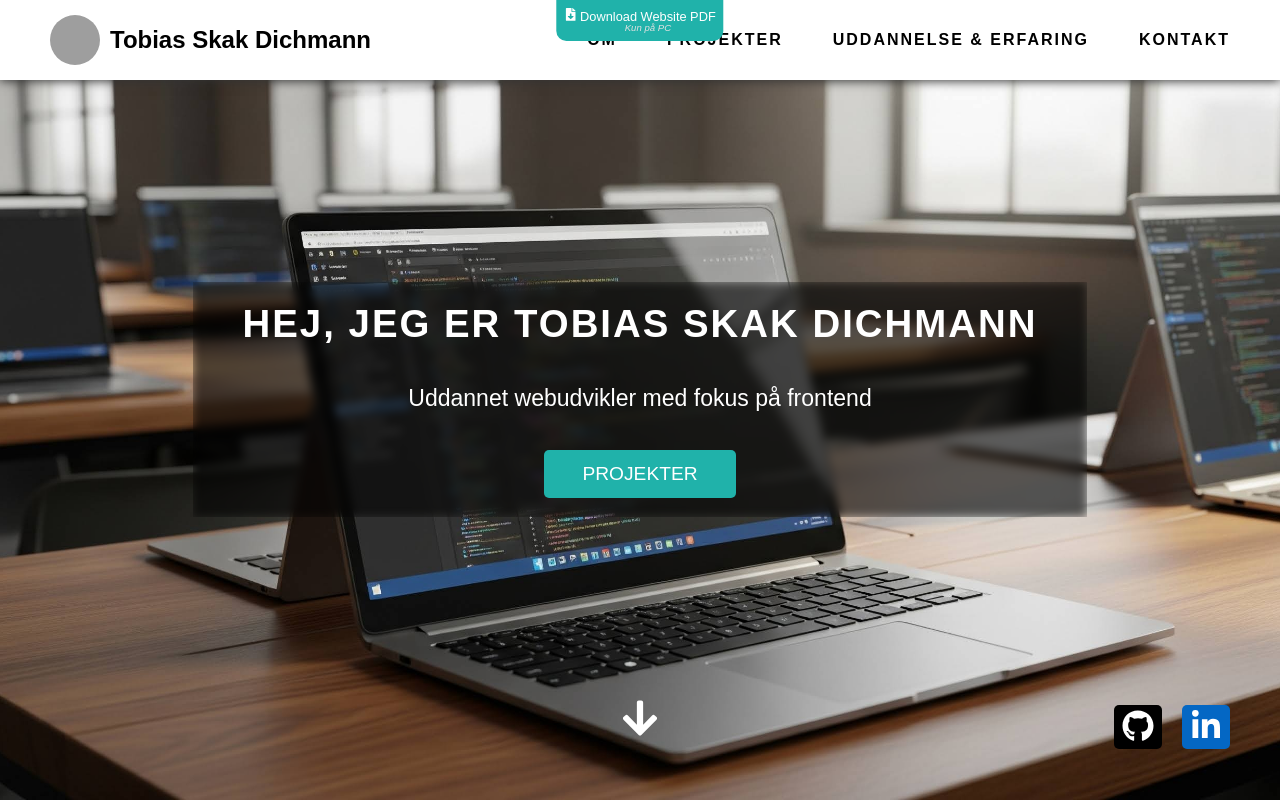
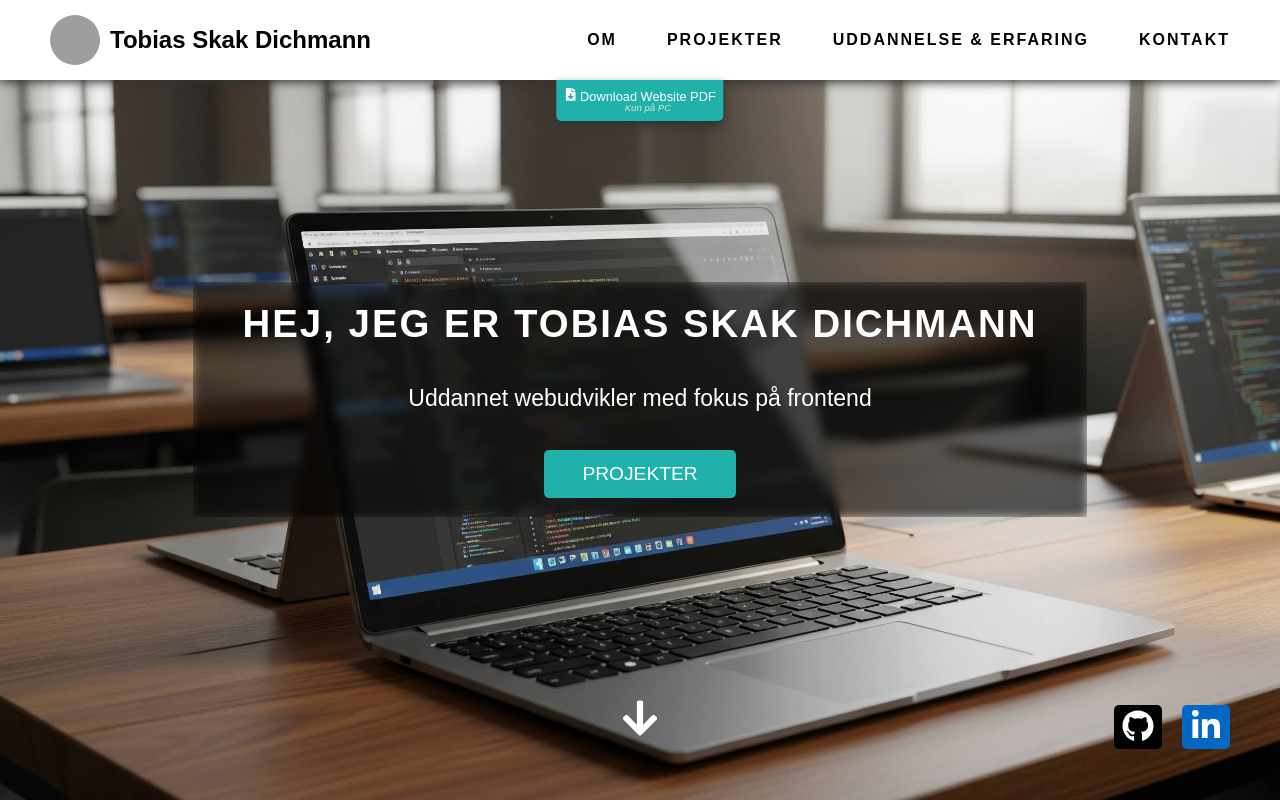
Before and after one commit to tobiasdichmann/my-portfolio, a React (Create React App) app: page / in a window 1280 px wide. Shown: the top 800 px of the page. Built offline with nearby package versions, Linux system fonts and the light colour scheme; grey boxes are pictures that could not be loaded.

Commit message:
Updated PagePDF button placement
Changed the PagePDF button location to be under the navbar, so that it dosen't block any text anymore, on smaller screens

```diff
--- a/src/styles/navbar.scss
+++ b/src/styles/navbar.scss
@@ -6,33 +6,13 @@
   padding: 0 50px;
   background-color: white;
   position: fixed;
-  box-shadow: 0 1px 10px rgb(50, 50, 50);
+  box-shadow: 0 2px 10px rgb(50, 50, 50);
   z-index: 2;
 
   display: flex;
   flex-direction: row;
   justify-content: space-between;
   align-items: center;
-
-  .download-page {
-    width: 35px;
-    padding: 5px;
-    margin-left: -17px;
-    color: rgb(85, 85, 85);
-    background-color: white;
-    font-size: 20px;
-    text-align: center;
-    border-radius: 0 0 5px 5px;
-    box-shadow: 0 5px 5px rgb(50, 50, 50);
-
-    position: absolute;
-    left: 50%;
-    bottom: -35px;
-
-    &:hover {
-      color: #a5a5a5;
-    }
-  }
 
   a {
     font: {
--- a/src/styles/page-pdf.scss
+++ b/src/styles/page-pdf.scss
@@ -6,15 +6,17 @@
   background-color: $main-color;
   font-size: 0.8rem;
   border: none;
-  border-radius: 0 0 10px 10px;
+  border-radius: 0 0 5px 5px;
   cursor: pointer;
   line-height: 10px;
 
   position: fixed;
+  top: 10dvh;
   left: 50%;
   transform: translateX(-50%);
   z-index: 3;
   transition: background-color 0.4s;
+  box-shadow: 0 5px 10px rgb(50, 50, 50);
 
   display: flex;
   align-items: baseline;
```
